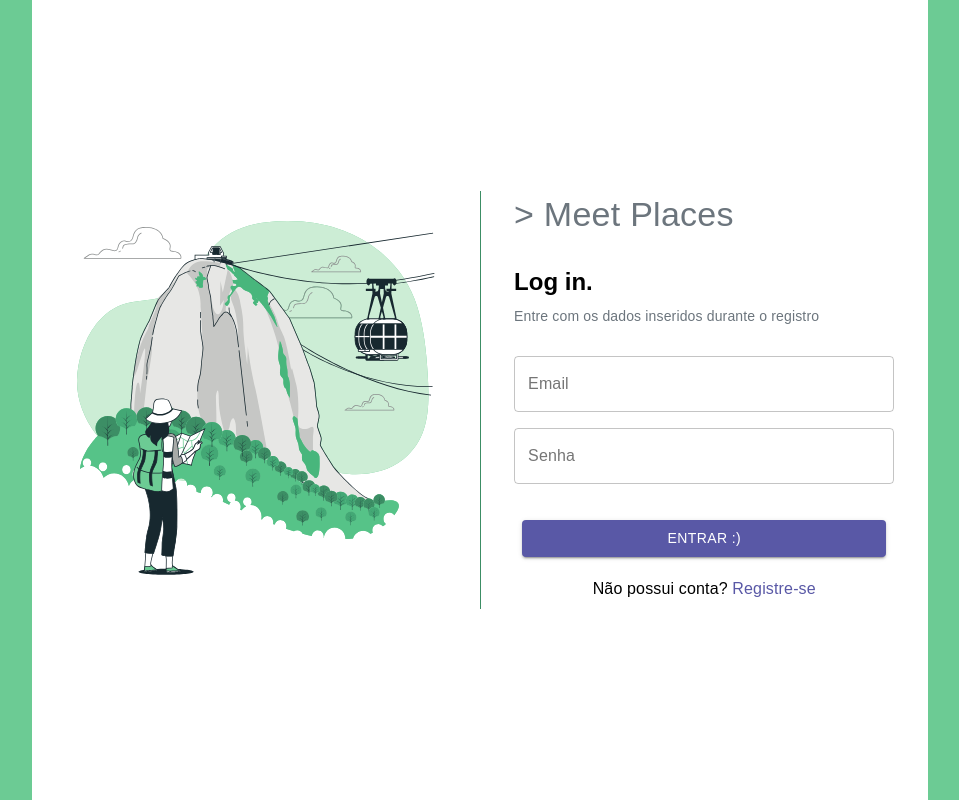
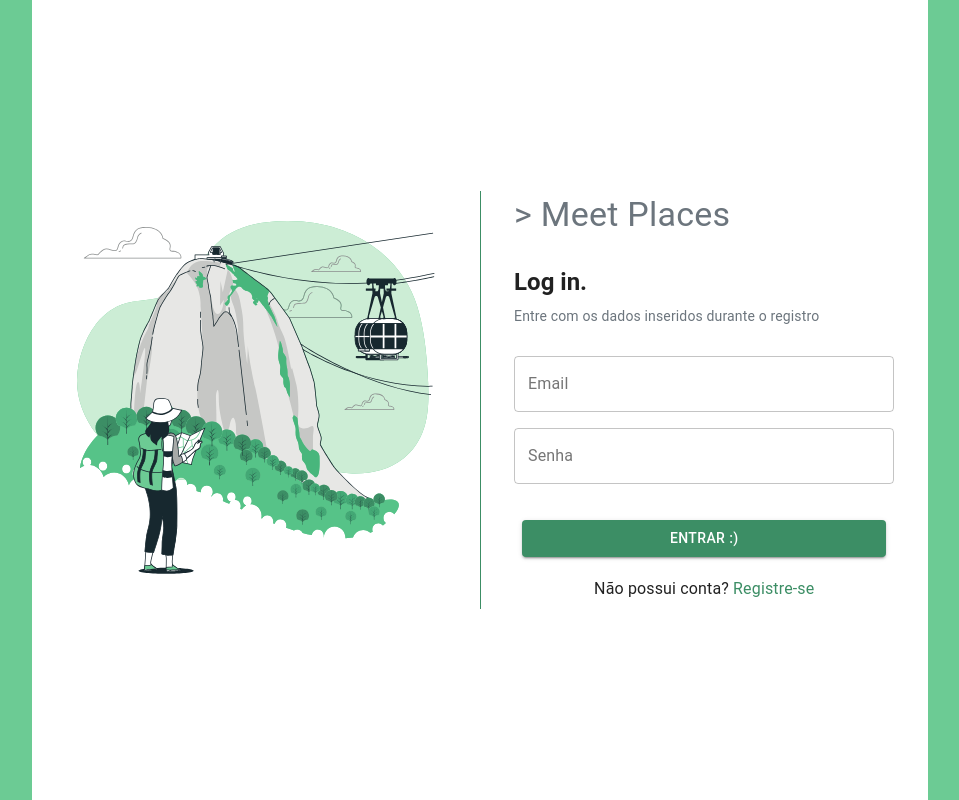
Before and after one commit to limk10/meetplaces-mi, a React (Create React App) app: page / in a window 1280 px wide. Shown: the whole page, without its empty margins (160-1119 px from the left). Built offline with nearby package versions, Linux system fonts and the light colour scheme.

Commit message:
Ajustes no tema, layout e verificador de autenticação

```diff
--- a/src/App.js
+++ b/src/App.js
@@ -1,25 +1,43 @@
 import React from "react";
-import Routes from "~/routes";
-import { createMuiTheme } from "@material-ui/core/styles";
-import { ThemeProvider } from "@material-ui/styles";
+import { CssBaseline, Container } from "@material-ui/core";
+import { createMuiTheme, ThemeProvider } from "@material-ui/core/styles";
+
 import { BrowserRouter } from "react-router-dom";
 
+import Appbar from "~/components/Appbar";
 import GlobalStyle from "~/assets/css/global";
+import { isAuthenticated } from "~/services/auth";
+import Routes from "~/routes";
 
 const theme = createMuiTheme({
   palette: {
     primary: {
-      main: "#5958A6"
-    }
-  }
+      main: "#3C8E65",
+    },
+  },
 });
 
 const App = () => {
+  if (!isAuthenticated())
+    return (
+      <BrowserRouter>
+        <ThemeProvider theme={theme}>
+          <CssBaseline />
+          <Routes />
+        </ThemeProvider>
+      </BrowserRouter>
+    );
+
   return (
     <BrowserRouter>
       <ThemeProvider theme={theme}>
-        <GlobalStyle />
-        <Routes />
+        <div style={{ minHeight: "100vh", backgroundColor: "#FCFCFC" }}>
+          <Appbar />
+          <Container style={{ paddingTop: 20 }} maxWidth="lg">
+            <GlobalStyle />
+            <Routes />
+          </Container>
+        </div>
       </ThemeProvider>
     </BrowserRouter>
   );
--- a/src/assets/css/global.js
+++ b/src/assets/css/global.js
@@ -2,17 +2,46 @@
 
 export default createGlobalStyle`
 
+  html, body, div, span, applet, object, iframe, h1, h2, h3, h4, h5, h6, p, blockquote, pre, a, abbr, acronym, address, big, cite, code, del, dfn, em, img, ins, kbd, q, s, samp, small, strike, strong, sub, sup, tt, var, b, u, i, center, dl, dt, dd, ol, ul, li, fieldset, form, label, legend, table, caption, tbody, tfoot, thead, tr, th, td, article, aside, canvas, details, embed, figure, figcaption, footer, header, hgroup, menu, nav, output, ruby, section, summary, time, mark, audio, video {
+    margin: 0;
+    padding: 0;
+    border: 0;
+    font-size: 100%;
+    font: inherit;
+    vertical-align: baseline;
+  }
+  /* HTML5 display-role reset for older browsers */
+  article, aside, details, figcaption, figure, footer, header, hgroup, menu, nav, section {
+    display: block;
+  }
+  body {
+    line-height: 1;
+    height: 100vh;
+  }
+  ol, ul {
+    list-style: none;
+  }
+  blockquote, q {
+    quotes: none;
+  }
+  blockquote:before, blockquote:after, q:before, q:after {
+    content: '';
+    content: none;
+  }
+  table {
+    border-collapse: collapse;
+    border-spacing: 0;
+  }
+
   * {
     font-family: 'Montserrat', sans-serif !important;
-    padding: 0;
-    margin: 0;
-    vertical-align:baseline;
-    list-style:none;
-    border: 0;
   }
 
   .Toastify__toast-body {
     white-space: pre-line;
   }
 
+  .MuiIconButton-root:hover {
+    background-color: rgba(0, 0, 0, 0)
+  }
 `;
```
